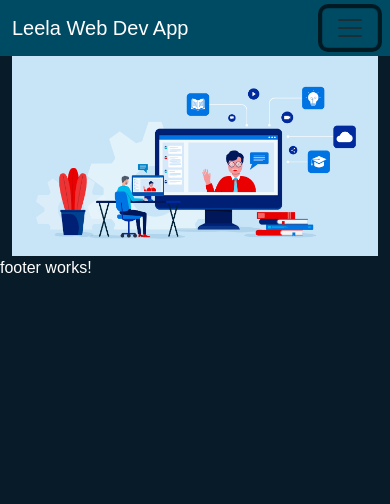
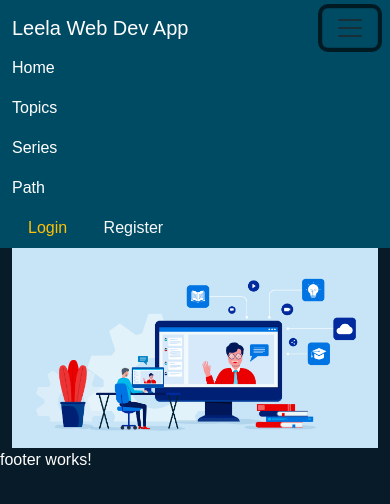
Before and after one commit to leelawebdev/leelaweb-client, an Angular app: page / in a window 390 px wide. Both pictures are taken after a click on the button "Toggle navigation". Shown: the top 504 px of the page. Built offline with nearby package versions, Linux system fonts and the light colour scheme.

Commit message:
Implement toggle functionality for navbar in header component

```diff
--- a/src/app/components/shared/header/header.component.html
+++ b/src/app/components/shared/header/header.component.html
@@ -9,10 +9,15 @@
       aria-controls="navbarNav"
       aria-expanded="true"
       aria-label="Toggle navigation"
+      (click)="onNavbarToggle()"
     >
       <span class="navbar-toggler-icon"></span>
     </button>
-    <div class="collapse navbar-collapse" id="navbarText">
+    <div
+      class="collapse navbar-collapse"
+      [class]="toggleNavBarClass()"
+      id="navbarText"
+    >
       <ul class="navbar-nav mx-auto mb-2 mb-lg-0">
         <li class="nav-item">
           <a class="nav-link active" routerLink="/home">Home</a>
--- a/src/app/components/shared/header/header.component.ts
+++ b/src/app/components/shared/header/header.component.ts
@@ -1,12 +1,18 @@
-import { Component } from '@angular/core';
+import { Component, signal } from '@angular/core';
 import { RouterLink, RouterOutlet } from '@angular/router';
 @Component({
   selector: 'app-header',
   imports: [RouterOutlet, RouterLink],
   templateUrl: './header.component.html',
-  styleUrl: './header.component.scss'
+  styleUrl: './header.component.scss',
 })
 export class HeaderComponent {
-
-
+  toggleNavBarClass = signal('');
+  onNavbarToggle() {
+    let toggleClassName = 'show';
+    if (this.toggleNavBarClass() === 'show') {
+      toggleClassName = '';
+    }
+    this.toggleNavBarClass.set(toggleClassName);
+  }
 }
```
